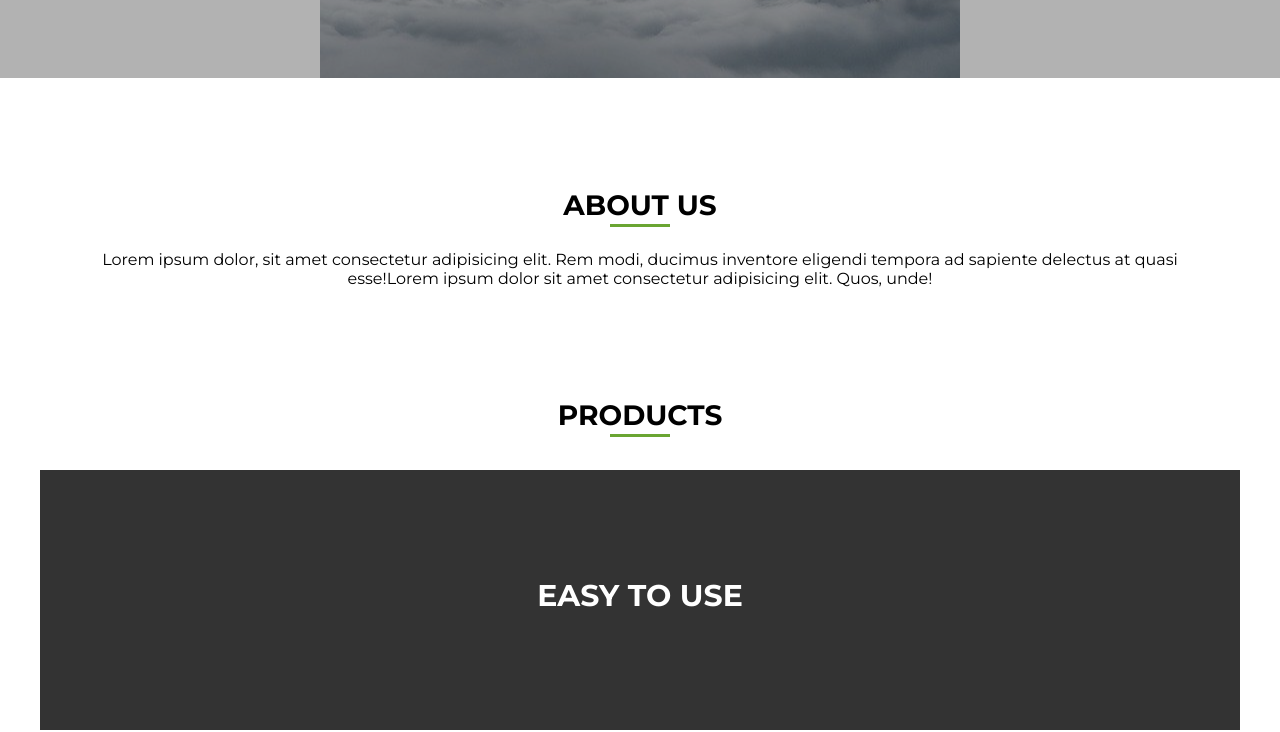
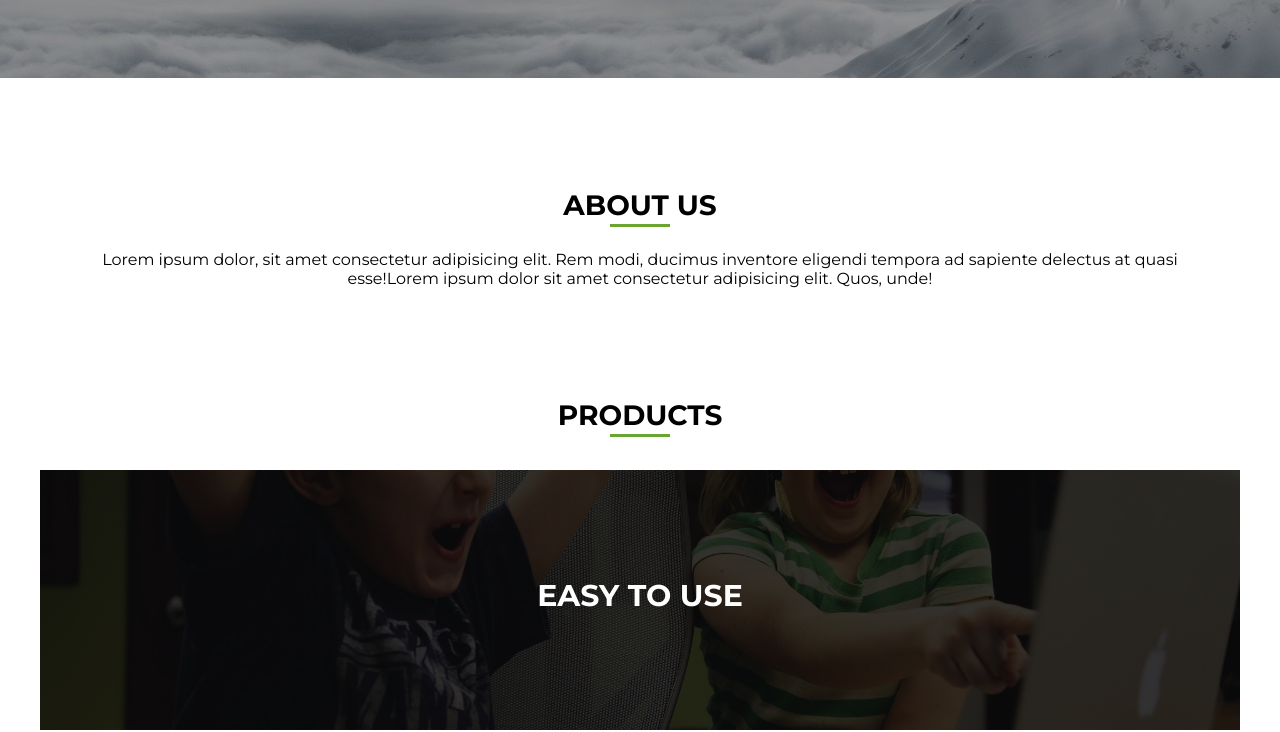
Before and after one commit to noekurzawa/LayoutDesign, a plain HTML site: page index.html in a window 1280 px wide. Shown: the part 312-1044 px from the top of the page. Drawn offline with Linux system fonts and the light colour scheme; the site is published under a folder, as on GitHub Pages, so addresses that start at the root find nothing.

Commit message:
Update index.html

```diff
--- a/index.html
+++ b/index.html
@@ -10,9 +10,9 @@
         rel="stylesheet">
     <script src="https://kit.fontawesome.com/c89b3bee8a.js" crossorigin="anonymous"></script>
     <link rel="stylesheet" href="./css/main.css">
-    <link rel="stylesheet" media="screen and (min-width:576px)" href="/css/small.css">
+    <link rel="stylesheet" media="screen and (min-width:576px)" href="./css/small.css">
     <link rel="stylesheet" media="screen and (min-width:768px)" href="./css/medium.css">
-    <link rel="stylesheet" media="screen and (min-width:992px)" href="/css/large.css">
+    <link rel="stylesheet" media="screen and (min-width:992px)" href="./css/large.css">
 </head>
 <body>
     <nav>
```
